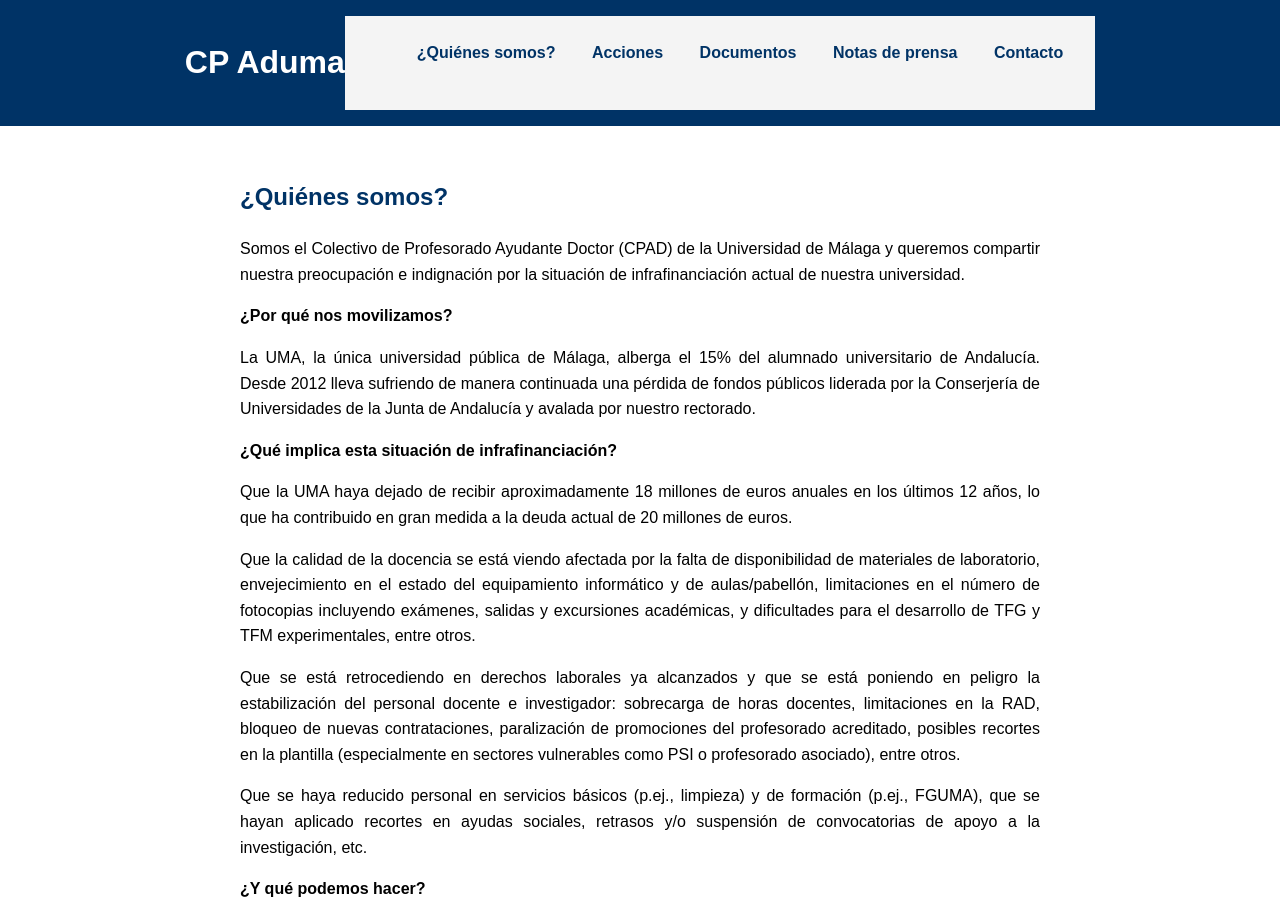
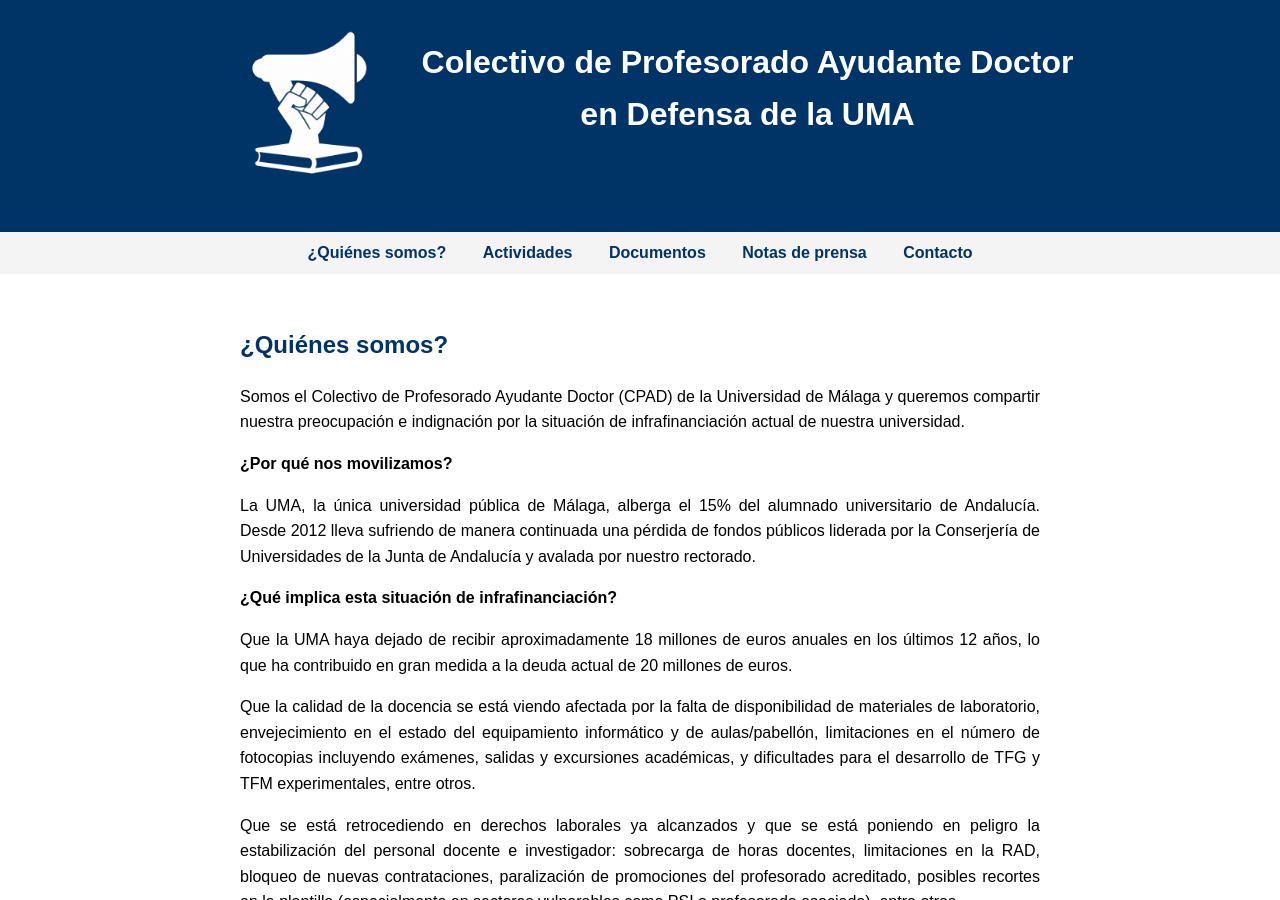
Before and after one commit to cpaduma/cpaduma.github.io, a Jekyll site: the page built from index.html, in a window 1280 px wide and 900 px high. Built offline with Jekyll 4.4.1, drawn with Linux system fonts in a browser that asks for light colours.

Commit message:
Update default.html

```diff
--- a/_layouts/default.html
+++ b/_layouts/default.html
@@ -8,18 +8,18 @@
     <link rel="stylesheet" href="/css/estilo.css">
 </head>
 <body>
-    <header>
-        <h1>CP Aduma</h1>
-        <nav>
-            <ul>
-                <a href="#quienes-somos">¿Quiénes somos?</a>
-                <a href="/acciones">Acciones</a>
-                <a href="/documentos">Documentos</a>
-                <a href="/noticias.html">Notas de prensa</a>
-                <a href="/contacto">Contacto</a>
-            </ul>
-        </nav>
-    </header>
+  <header>
+    <img src="img/logo_sinfondo.png" alt="Logo del sitio" class="logo">
+    <h1>Colectivo de Profesorado Ayudante Doctor<br>en Defensa de la UMA</h1>
+  </header>
+
+  <nav>
+    <a href="#quienes-somos">¿Quiénes somos?</a>
+    <a href="#actividades">Actividades</a>
+    <a href="#documentos">Documentos</a>
+    <a href="#prensa">Notas de prensa</a>
+    <a href="#contacto">Contacto</a>
+  </nav>
 
     <main>
         {{ content }}
```
